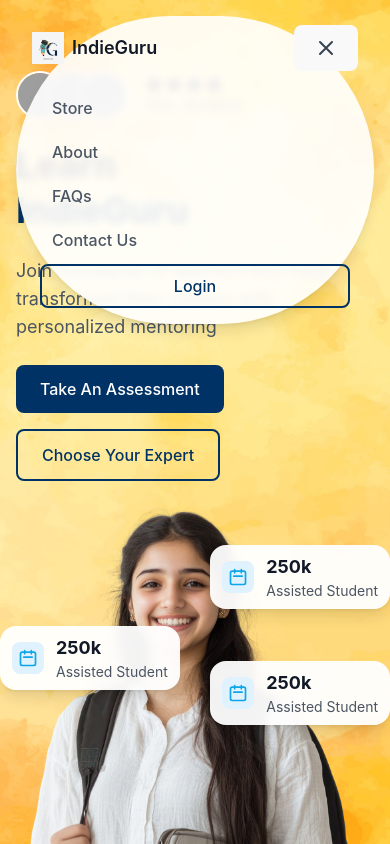
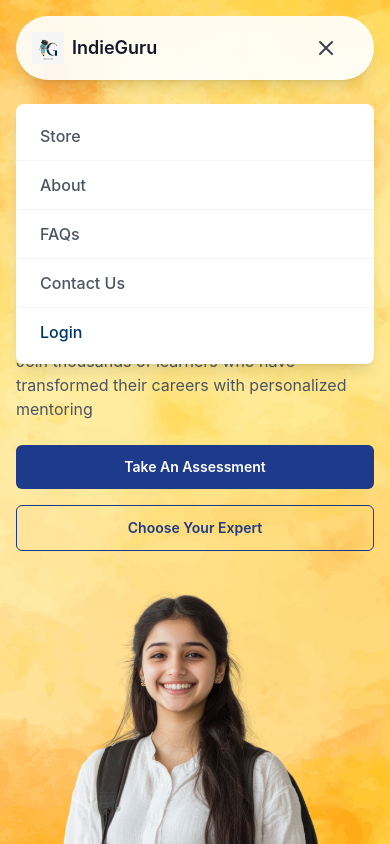
Before and after one commit to shourya0-0/IndieGuru, a React (Vite) app: page / in a window 390 px wide. Both pictures are taken after a click on the button "Open main menu". Shown: the top 844 px of the page. Built offline with nearby package versions, Linux system fonts and the light colour scheme; grey boxes are pictures that could not be loaded.

Commit message:
responsive hero section

```diff
--- a/src/components/HeroSection.jsx
+++ b/src/components/HeroSection.jsx
@@ -15,7 +15,6 @@ const HeroSection = () => {
     "Build your future with",
     "Create your success with",
     "Design your future with",
-
   ];
 
   useEffect(() => {
@@ -42,7 +41,9 @@ const HeroSection = () => {
     <div className="relative h-screen w-screen overflow-hidden">
       {/* Background Image */}
       <div
-        className={`absolute inset-0 w-full h-full transition-opacity duration-1000 ${isVisible ? 'opacity-100' : 'opacity-0'}`}
+        className={`absolute inset-0 w-full h-full transition-opacity duration-1000 ${
+          isVisible ? 'opacity-100' : 'opacity-0'
+        }`}
         style={{
           backgroundImage: 'url(/background.jpg)',
           backgroundSize: 'cover',
@@ -52,28 +53,32 @@ const HeroSection = () => {
       />
 
       {/* Content Container */}
-      <div className="relative h-full w-full flex items-center">
+      <div className="relative h-full w-full flex items-center pt-24 sm:pt-28 lg:pt-0">
         <div className="w-full max-w-screen-xl mx-auto px-4 sm:px-6 lg:px-8">
-          <div className="grid grid-cols-1 lg:grid-cols-2 gap-8 lg:gap-12">
+          <div className="grid grid-cols-1 lg:grid-cols-2 gap-12 items-center">
             {/* Left Column - Text Content */}
-            <div className={`space-y-6 lg:space-y-8 pt-20 transition-all duration-1000 delay-300 ${isVisible ? 'translate-x-0 opacity-100' : '-translate-x-full opacity-0'}`}>
+            <div
+              className={`space-y-6 transition-all duration-1000 delay-300 ${
+                isVisible ? 'translate-x-0 opacity-100' : '-translate-x-full opacity-0'
+              }`}
+            >
               {/* Reviews Section */}
               <div className="flex items-center space-x-4">
                 <div className="flex -space-x-4">
                   <img
                     src="https://randomuser.me/api/portraits/men/32.jpg"
                     alt="User review"
-                    className="w-12 h-12 rounded-full border-2 border-white"
+                    className="w-10 h-10 rounded-full border-2 border-white"
                   />
                   <img
                     src="https://randomuser.me/api/portraits/women/44.jpg"
                     alt="User review"
-                    className="w-12 h-12 rounded-full border-2 border-white"
+                    className="w-10 h-10 rounded-full border-2 border-white"
                   />
                   <img
                     src="https://randomuser.me/api/portraits/men/47.jpg"
                     alt="User review"
-                    className="w-12 h-12 rounded-full border-2 border-white"
+                    className="w-10 h-10 rounded-full border-2 border-white"
                   />
                 </div>
                 <div className="flex flex-col">
@@ -94,75 +99,47 @@ const HeroSection = () => {
               </div>
 
               {/* Main Heading */}
-              <h1 className="text-4xl md:text-5xl lg:text-6xl font-bold text-gray-900 leading-tight">
+              <h1 className="text-3xl sm:text-4xl md:text-5xl lg:text-6xl font-bold text-gray-900 leading-tight">
                 {displayText}
                 <br />
                 <span className="text-primary">IndieGuru</span>
               </h1>
 
               {/* Subheading */}
-              <p className="text-lg text-gray-600">
+              <p className="text-base sm:text-lg text-gray-600">
                 Join thousands of learners who have transformed their careers with personalized mentoring
               </p>
 
               {/* CTA Buttons */}
-              <div className="flex flex-wrap gap-4">
-                <Link to="/appointment" className="btn-primary">Take An Assessment</Link>
-                <Link to="/experts" className="btn-outline">Choose Your Expert</Link>
+              <div className="flex flex-col sm:flex-row gap-4 sm:gap-6 mt-4">
+                <Link
+                  to="/appointment"
+                  className="bg-blue-900 text-white px-6 py-3 rounded-md text-sm font-semibold text-center hover:bg-blue-800 transition-colors duration-200"
+                >
+                  Take An Assessment
+                </Link>
+                <Link
+                  to="/experts"
+                  className="border border-blue-900 text-blue-900 px-6 py-3 rounded-md text-sm font-semibold text-center hover:bg-blue-100 transition-colors duration-200"
+                >
+                  Choose Your Expert
+                </Link>
               </div>
             </div>
 
             {/* Right Column - Image */}
-            <div className={`relative flex items-end justify-center h-full transition-all duration-1000 delay-500 ${isVisible ? 'translate-x-0 opacity-100' : 'translate-x-full opacity-0'}`}>
+            <div
+              className={`relative flex items-end justify-center h-full transition-all duration-1000 delay-500 ${
+                isVisible ? 'translate-x-0 opacity-100' : 'translate-x-full opacity-0'
+              }`}
+            >
               <div className="w-full max-w-md xl:max-w-lg relative">
                 <img
                   src="/girl image.png"
                   alt="Student with backpack"
-                  className="w-full h-auto object-contain animate-float"
-                  style={{ marginBottom: '-12rem' }}
+                  className="w-10/12 max-w-xs sm:max-w-md md:max-w-lg lg:w-full h-auto mx-auto object-contain animate-float"
+                  style={{ marginBottom: '-18rem' }}
                 />
-                {/* Stat Bubbles */}
-                <div className={`absolute top-8 -right-4 lg:-right-16 transition-all duration-500 delay-700 ${isVisible ? 'translate-y-0 opacity-100' : 'translate-y-full opacity-0'}`}>
-                  <div className="stats-bubble">
-                    <div className="stats-bubble-icon">
-                      <svg className="w-5 h-5 text-sky-500" fill="none" stroke="currentColor" viewBox="0 0 24 24">
-                        <path strokeLinecap="round" strokeLinejoin="round" strokeWidth={2} d="M8 7V3m8 4V3m-9 8h10M5 21h14a2 2 0 002-2V7a2 2 0 00-2-2H5a2 2 0 00-2 2v12a2 2 0 002 2z" />
-                      </svg>
-                    </div>
-                    <div className="stats-bubble-text">
-                      <span className="stats-bubble-number">250k</span>
-                      <span className="stats-bubble-label">Assisted Student</span>
-                    </div>
-                  </div>
-                </div>
-
-                <div className={`absolute top-1/3 -left-4 lg:-left-16 transition-all duration-500 delay-900 ${isVisible ? 'translate-y-0 opacity-100' : 'translate-y-full opacity-0'}`}>
-                  <div className="stats-bubble">
-                    <div className="stats-bubble-icon">
-                      <svg className="w-5 h-5 text-sky-500" fill="none" stroke="currentColor" viewBox="0 0 24 24">
-                        <path strokeLinecap="round" strokeLinejoin="round" strokeWidth={2} d="M8 7V3m8 4V3m-9 8h10M5 21h14a2 2 0 002-2V7a2 2 0 00-2-2H5a2 2 0 00-2 2v12a2 2 0 002 2z" />
-                      </svg>
-                    </div>
-                    <div className="stats-bubble-text">
-                      <span className="stats-bubble-number">250k</span>
-                      <span className="stats-bubble-label">Assisted Student</span>
-                    </div>
-                  </div>
-                </div>
-
-                <div className={`absolute bottom-32 -right-4 lg:-right-16 transition-all duration-500 delay-1000 ${isVisible ? 'translate-y-0 opacity-100' : 'translate-y-full opacity-0'}`}>
-                  <div className="stats-bubble">
-                    <div className="stats-bubble-icon">
-                      <svg className="w-5 h-5 text-sky-500" fill="none" stroke="currentColor" viewBox="0 0 24 24">
-                        <path strokeLinecap="round" strokeLinejoin="round" strokeWidth={2} d="M8 7V3m8 4V3m-9 8h10M5 21h14a2 2 0 002-2V7a2 2 0 00-2-2H5a2 2 0 00-2 2v12a2 2 0 002 2z" />
-                      </svg>
-                    </div>
-                    <div className="stats-bubble-text">
-                      <span className="stats-bubble-number">250k</span>
-                      <span className="stats-bubble-label">Assisted Student</span>
-                    </div>
-                  </div>
-                </div>
               </div>
             </div>
           </div>
--- a/src/components/Navbar.jsx
+++ b/src/components/Navbar.jsx
@@ -31,7 +31,9 @@ const Navbar = () => {
           <div className="md:hidden">
             <button
               onClick={() => setIsOpen(!isOpen)}
-              className="text-gray-700 hover:text-gray-900 focus:outline-none"
+              className="text-gray-700 hover:text-gray-900 focus:outline-none bg-transparent"
+              aria-expanded={isOpen}
+              aria-label="Toggle navigation"
             >
               <span className="sr-only">Open main menu</span>
               <svg
@@ -50,20 +52,45 @@ const Navbar = () => {
             </button>
           </div>
         </div>
+      </div>
 
-        {/* Mobile Navigation */}
-        {isOpen && (
-          <div className="md:hidden pt-2 pb-4 space-y-1 px-2">
-            <Link to="/store" className="block text-gray-600 hover:text-gray-900 px-3 py-2 rounded-lg">Store</Link>
-            <Link to="/about" className="block text-gray-600 hover:text-gray-900 px-3 py-2 rounded-lg">About</Link>
-            <Link to="/faqs" className="block text-gray-600 hover:text-gray-900 px-3 py-2 rounded-lg">FAQs</Link>
-            <Link to="/contact" className="block text-gray-600 hover:text-gray-900 px-3 py-2 rounded-lg">Contact Us</Link>
-            <Link to="/login" className="block text-center text-primary border-2 border-primary hover:bg-primary hover:text-white px-3 py-2 rounded-lg">
+      {/* Mobile Navigation */}
+      {isOpen && (
+        <div className="md:hidden absolute top-20 left-0 right-0 mt-2 bg-white shadow-lg rounded-lg overflow-hidden">
+          <div className="flex flex-col py-2">
+            <Link to="/store"
+              className="text-gray-600 hover:text-gray-900 hover:bg-gray-100 px-6 py-3 border-b border-gray-100"
+              onClick={() => setIsOpen(false)}
+            >
+              Store
+            </Link>
+            <Link to="/about"
+              className="text-gray-600 hover:text-gray-900 hover:bg-gray-100 px-6 py-3 border-b border-gray-100"
+              onClick={() => setIsOpen(false)}
+            >
+              About
+            </Link>
+            <Link to="/faqs"
+              className="text-gray-600 hover:text-gray-900 hover:bg-gray-100 px-6 py-3 border-b border-gray-100"
+              onClick={() => setIsOpen(false)}
+            >
+              FAQs
+            </Link>
+            <Link to="/contact"
+              className="text-gray-600 hover:text-gray-900 hover:bg-gray-100 px-6 py-3 border-b border-gray-100"
+              onClick={() => setIsOpen(false)}
+            >
+              Contact Us
+            </Link>
+            <Link to="/login"
+              className="text-primary hover:bg-primary hover:text-white px-6 py-3 transition-colors"
+              onClick={() => setIsOpen(false)}
+            >
               Login
             </Link>
           </div>
-        )}
-      </div>
+        </div>
+      )}
     </nav>
   );
 };
```
